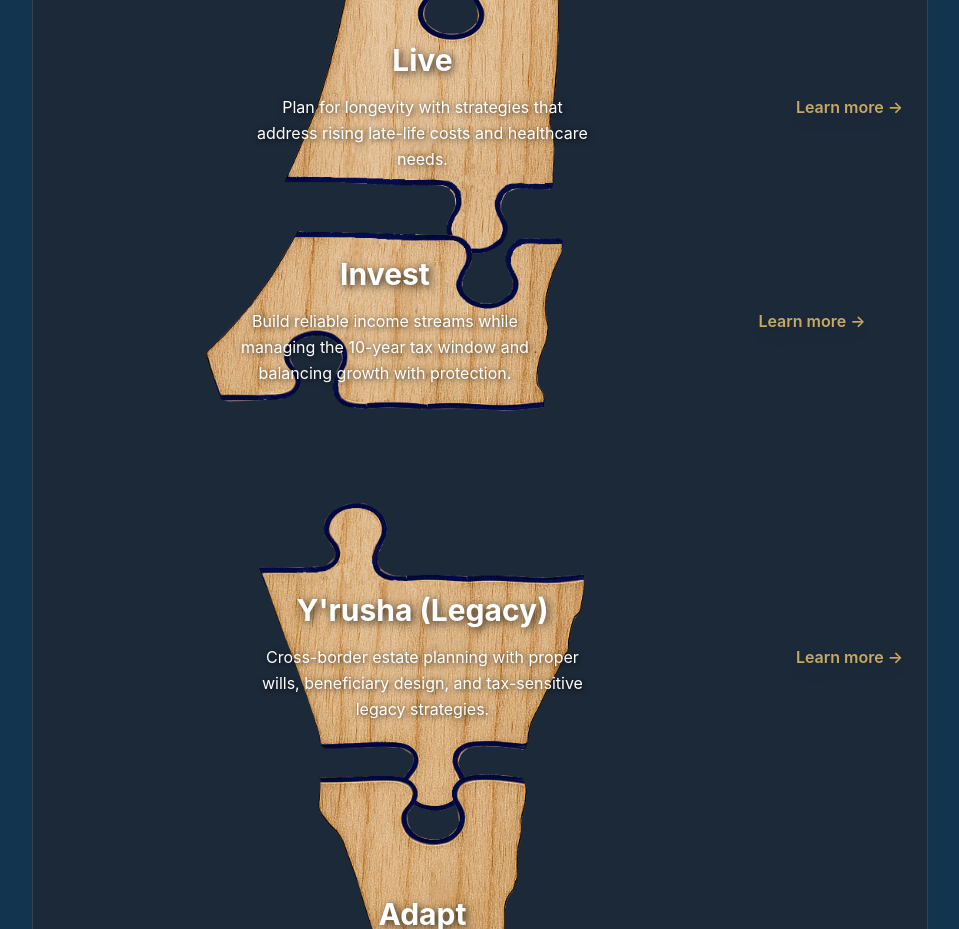
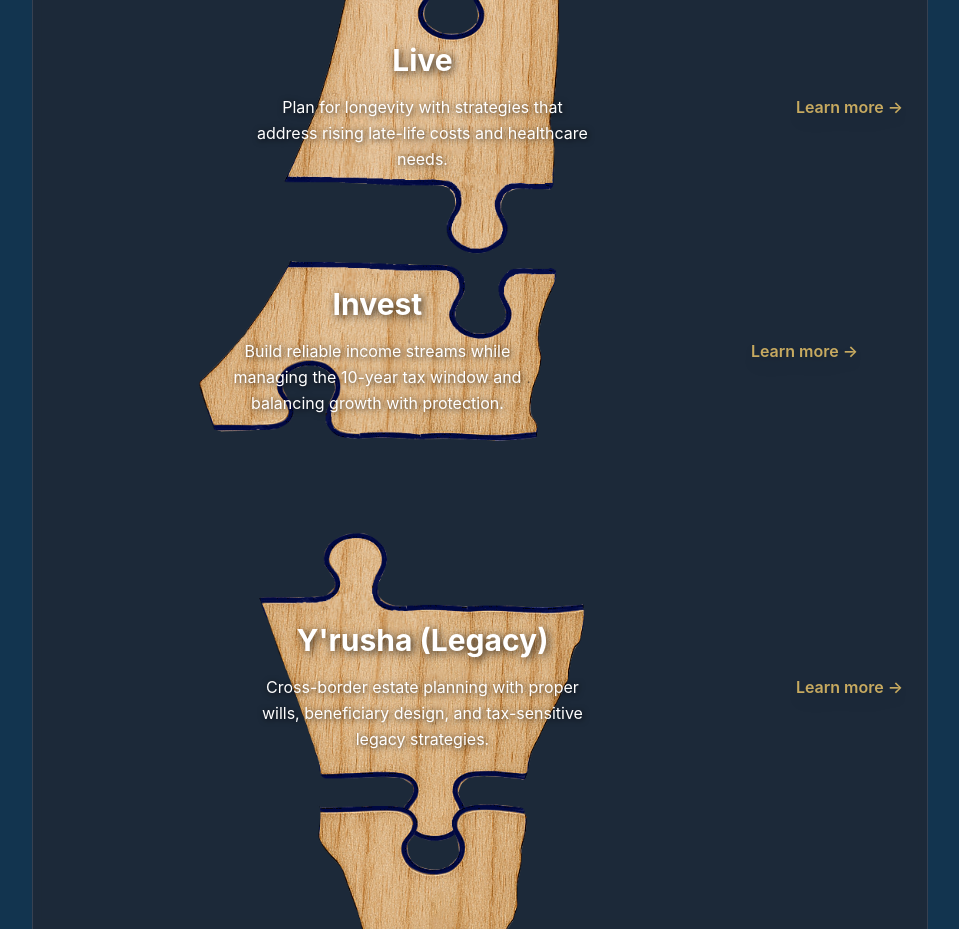
Before and after one commit to Benklifa/aliya-bridge-build, a React (Vite) app: page /framework in a window 1280 px wide. Shown: the part 840-1769 px from the top of the page, without its empty margins (160-1119 px from the left). Built offline with nearby package versions, Linux system fonts and the light colour scheme; the HTML template or start-up script is replaced by a standard one.

Commit message:
Adjust "Invest" position

```diff
--- a/src/components/AliyaFrameworkSummary.tsx
+++ b/src/components/AliyaFrameworkSummary.tsx
@@ -53,7 +53,7 @@ const AliyaFrameworkSummary = () => {
           <div className="bg-gray-800/90 rounded-lg p-6 border border-gray-700 backdrop-blur-sm max-w-4xl mx-auto">
             <div className="flex flex-col items-center">
               {frameworkItems.map((item, index) => {
-                const marginClass = index === 0 ? "ml-[95px]" : index === 2 ? "-ml-[75px] -mt-[170px]" : index === 3 ? "-mt-12" : "-mt-20";
+                const marginClass = index === 0 ? "ml-[95px]" : index === 2 ? "-ml-[90px] -mt-[140px]" : index === 3 ? "-mt-12" : "-mt-20";
                 return (
                   <div
                     key={index}
--- a/src/pages/Framework.tsx
+++ b/src/pages/Framework.tsx
@@ -118,7 +118,7 @@ const Framework = () => {
             <div className="bg-gray-800/90 rounded-lg p-6 border border-gray-700 backdrop-blur-sm">
               <div className="flex flex-col items-center">
                 {frameworkSections.map((section, index) => {
-                  const marginClass = index === 0 ? "ml-[95px]" : index === 2 ? "-ml-[75px] -mt-[170px]" : index === 3 ? "-mt-12" : "-mt-20";
+                  const marginClass = index === 0 ? "ml-[95px]" : index === 2 ? "-ml-[90px] -mt-[140px]" : index === 3 ? "-mt-12" : "-mt-20";
                   return (
                     <div
                       key={section.title}
```
